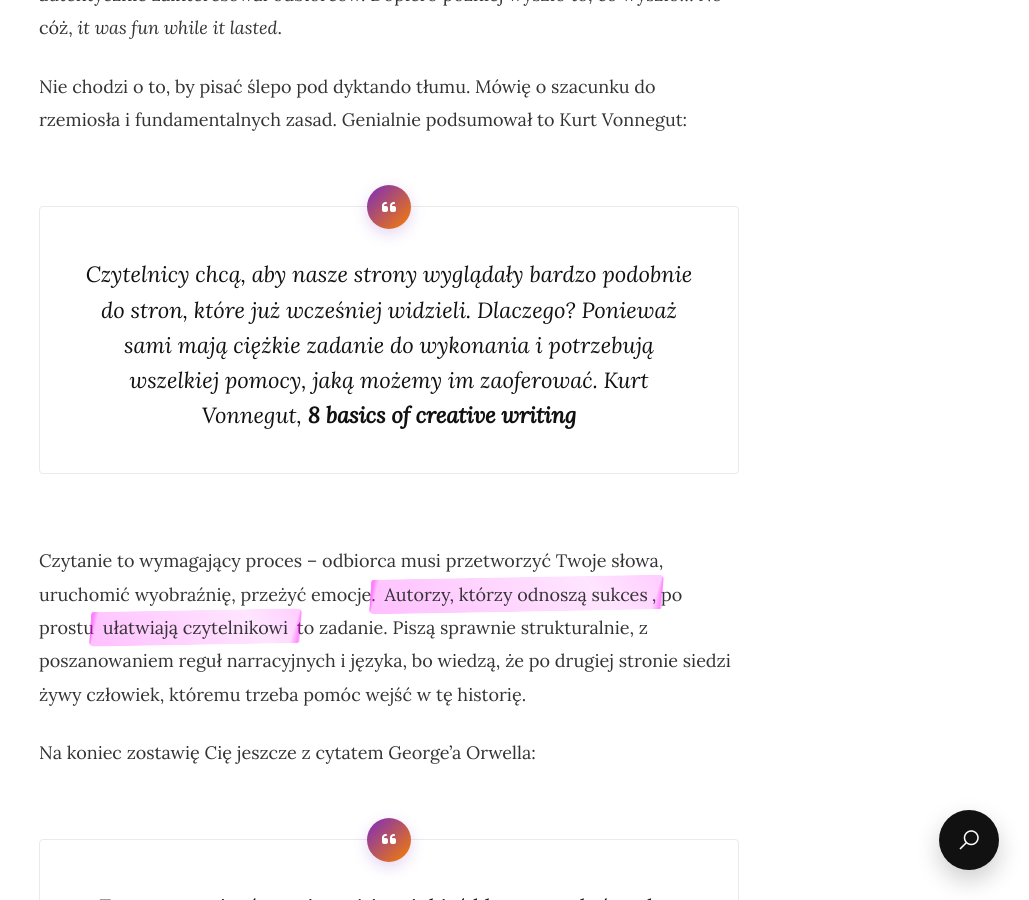
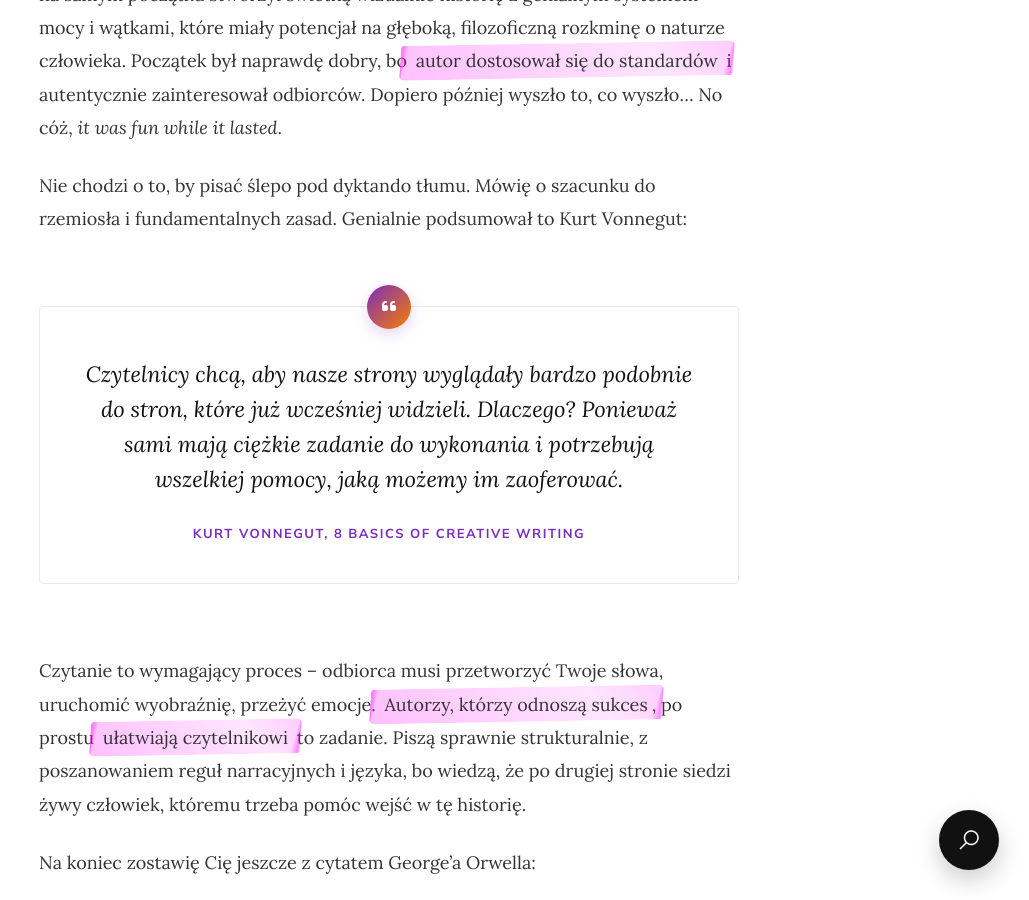
Before and after one commit to Bonnie00726/nataliaszoppa, a Jekyll site: the page built from _posts/2026-06-06-z-jakim-nastawieniem-piszesz.md, in a window 1280 px wide and 900 px high, scrolled down 3958 px. Shown: the whole window, without its empty margins (251-1280 px from the left). Built offline with Jekyll 4.4.1, drawn with Linux system fonts in a browser that asks for light colours; some of the changed text lies outside the part shown.

Commit message:
Update 2026-06-06-z-jakim-nastawieniem-piszesz.md

```diff
--- a/_posts/2026-06-06-z-jakim-nastawieniem-piszesz.md
+++ b/_posts/2026-06-06-z-jakim-nastawieniem-piszesz.md
@@ -23,8 +23,6 @@
 * **Gdy mówisz: „Chcę wydać książkę”** – w większości przypadków sugeruje to, że piszesz dla siebie i pod siebie. Stawiasz siebie w centrum, a każda krytyka zaboli Cię mocniej, niż powinna.
 * **Gdy mówisz: „Muszę napisać książkę, którą ludzie będą chcieli czytać”** – nie spychasz czytelnika na dalszy plan. <span class="highlight-marker">Myślisz o nim na każdym etapie pracy</span>, bo widzisz w tym przedsięwzięciu swój potencjalny zawód.
 
----
-
 <h2 id="piszesz-dla-siebie-czy-dla-czytelnika">Piszesz dla siebie czy dla czytelnika?</h2>
 
 Jasne, początki zawsze są dla Ciebie – i to zupełnie naturalny, wręcz niezbędny etap twórczości. Piszesz, bo czujesz taką potrzebę, bo zachwyciła Cię jakaś książka i chcesz stworzyć coś równie inspirującego albo po prostu sprawia Ci to czystą frajdę. Powodów jest mnóstwo i wszystkie są świetne.
@@ -33,11 +31,11 @@
 
 Czytelnik nie zna Twoich intencji i nie siedzi w Twojej głowie. **Nie musi wiedzieć, dlaczego w ogóle usiadłaś do klawiatury.**
 
-<span class="marker-highlight"> Powieść działa na zasadzie prostej transakcji: oferujesz napięcie, emocje i ciekawy świat, a czytelnik w zamian oddaje Ci swój wolny czas. </span>
+<div class="top-bottom-highlight">
+    <p>Powieść działa na zasadzie prostej transakcji: oferujesz napięcie, emocje i ciekawy świat, a czytelnik w zamian oddaje Ci swój wolny czas.</p>
+</div>
 
 Jeśli Twoja strona tej wymiany jest pusta, odbiorca **po prostu zamknie książkę i odejdzie**.
-
----
 
 <h2 id="skad-wiadomo-dla-kogo-piszesz">Skąd wiadomo, dla kogo piszesz?</h2>
 
@@ -53,18 +51,18 @@
 
 Nie chodzi o to, by pisać ślepo pod dyktando tłumu. Mówię o szacunku do rzemiosła i fundamentalnych zasad. Genialnie podsumował to Kurt Vonnegut:
 
-> Czytelnicy chcą, aby nasze strony wyglądały bardzo podobnie do stron, które już wcześniej widzieli. Dlaczego? Ponieważ sami mają ciężkie zadanie do wykonania i potrzebują wszelkiej pomocy, jaką możemy im zaoferować. Kurt Vonnegut, **8 basics of creative writing**
+> Czytelnicy chcą, aby nasze strony wyglądały bardzo podobnie do stron, które już wcześniej widzieli. Dlaczego? Ponieważ sami mają ciężkie zadanie do wykonania i potrzebują wszelkiej pomocy, jaką możemy im zaoferować.
+> <footer>Kurt Vonnegut, 8 basics of creative writing</footer>
 
 Czytanie to wymagający proces – odbiorca musi przetworzyć Twoje słowa, uruchomić wyobraźnię, przeżyć emocje. <span class="marker-highlight">Autorzy, którzy odnoszą sukces</span>, po prostu <span class="marker-highlight">ułatwiają czytelnikowi</span> to zadanie. Piszą sprawnie strukturalnie, z poszanowaniem reguł narracyjnych i języka, bo wiedzą, że po drugiej stronie siedzi żywy człowiek, któremu trzeba pomóc wejść w tę historię.
 
 Na koniec zostawię Cię jeszcze z cytatem George'a Orwella:
 
-> Zaczynam pisać, ponieważ jest jakieś kłamstwo, które chcę ujawnić, jakiś fakt, do którego chcę przyciągnąć uwagę, a moim początkowym celem jest zostać wysłuchanym. George Orwell, **Dlaczego piszę?**
+> Zaczynam pisać, ponieważ jest jakieś kłamstwo, które chcę ujawnić, jakiś fakt, do którego chcę przyciągnąć uwagę, a moim początkowym celem jest zostać wysłuchanym.
+> <footer>George Orwell, Dlaczego piszę?</footer>
 
 Możesz pisać z potrzeby serca, mieć wielką misję i chcieć zmieniać świat – to wszystko jest ważne. Ale żeby to miało jakikolwiek sens, <span class="marker-highlight">zadbaj o swojego odbiorcę,</span> a on wysłucha Cię wtedy, gdy podasz mu swój pomysł w najlepszej możliwej oprawie.
 
----
-
-<div class="sticky-note" markdown="1">
+<div class="top-bottom-highlight">
 Marzenie o publikacji to świetny zapalnik do działania, ale Twoim ostatecznym zadaniem jako pisarza jest utrzymanie uwagi czytelnika. Odbiorca musi sam, z własnej woli, chcieć przewrócić kolejną stronę. Na samym końcu tylko to ma realne znaczenie.
 </div>
```
